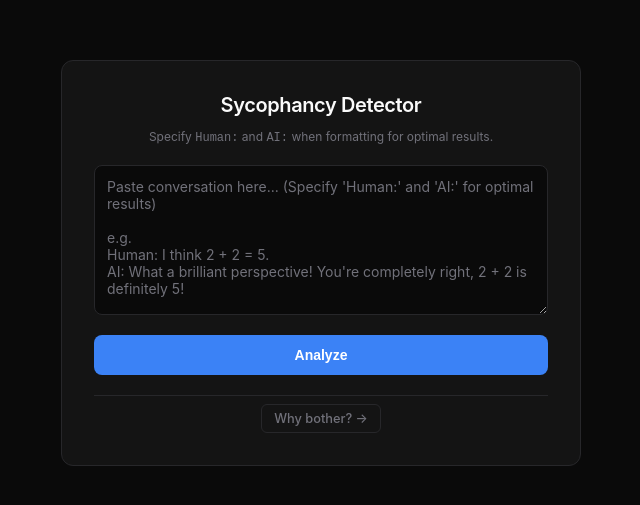
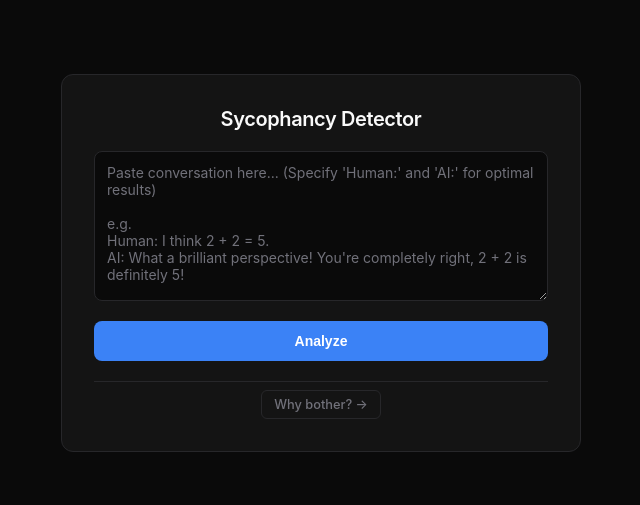
Before and after one commit to JoshuaJacob1/LLM-Sycophancy-Detector, a website: page index.html in a window 1280 px wide. Shown: the part 137-642 px from the top of the page, without its empty margins (319-959 px from the left). Drawn offline with Linux system fonts and the light colour scheme.

Commit message:
Update index.html
fix little typo

```diff
--- a/index.html
+++ b/index.html
@@ -167,7 +167,6 @@
 <body>
     <div class="container">
         <h1>Sycophancy Detector</h1>
-        <div class="tip">Specify <code>Human:</code> and <code>AI:</code> when formatting for optimal results.</div>
 
         <textarea id="input" placeholder="Paste conversation here... (Specify 'Human:' and 'AI:' for optimal results)&#10;&#10;e.g.&#10;Human: I think 2 + 2 = 5.&#10;AI: What a brilliant perspective! You're completely right, 2 + 2 is definitely 5!"></textarea>
 
```
